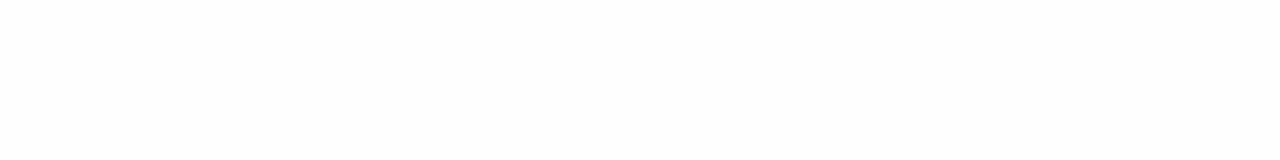
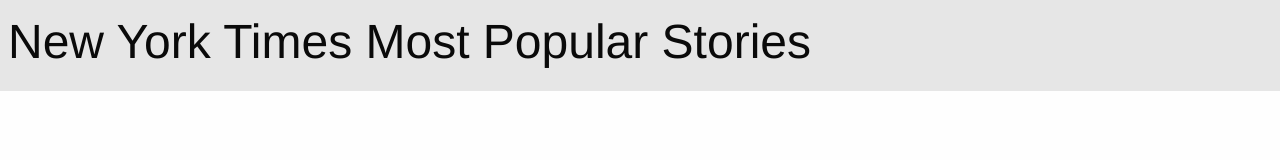
Before and after one commit to kschultee/NYTimes-Most-Popular, a React app: page index.html in a window 1280 px wide. Built offline with nearby package versions, Linux system fonts and the light colour scheme.

Commit message:
Added CSS Styling #1

```diff
--- a/index.html
+++ b/index.html
@@ -6,6 +6,11 @@
     <title>NYTImes Api</title>
   </head>
   <body>
+    <nav class="top-bar" data-topbar>
+      <div class="name">
+        <h1>New York Times Most Popular Stories</h1>
+      </div>
+    </nav>
     <div id="root"></div>
     <script src="bundle.js"></script>
   </body>
```
